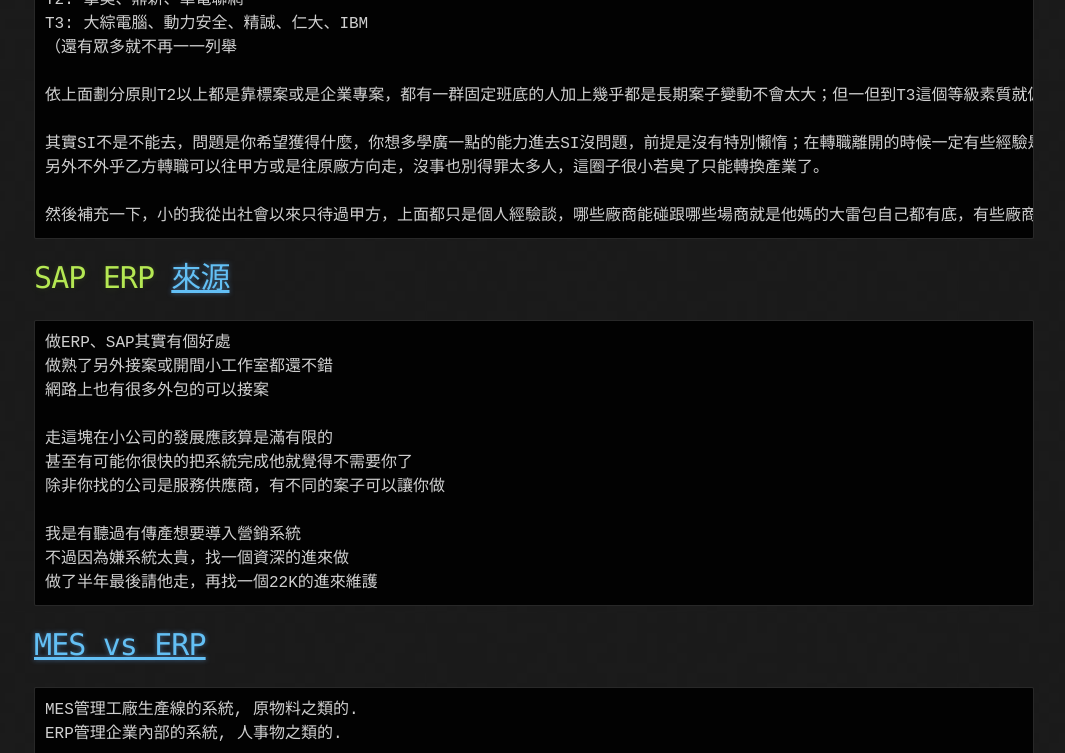
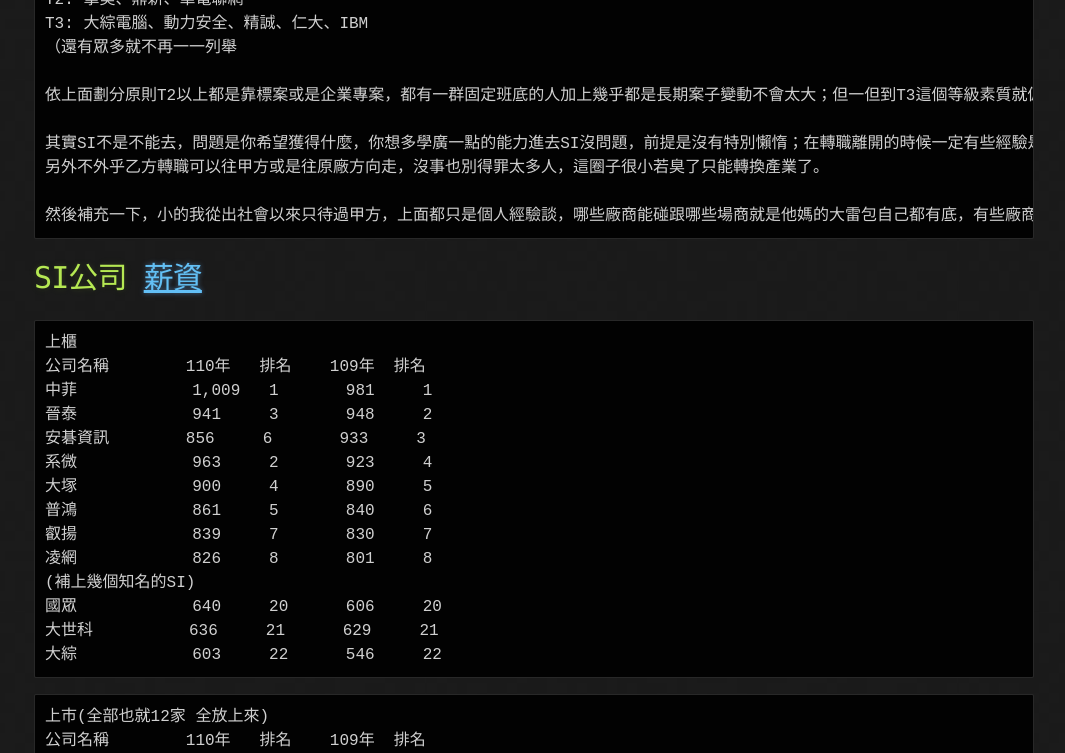
Before and after one commit to lepg5487/Stock_God, a Jekyll site: the page built from job.md, in a window 1280 px wide and 1400 px high, scrolled down 1516 px, cut to the strip 0-753 px from the top of the window. Shown: the whole strip, without its empty margins (106-1171 px from the left). Built offline with Jekyll 4.4.1, drawn with Linux system fonts in a browser that asks for light colours; our own code applies the rules of GitHub Pages for plain Markdown files; some of the changed text lies outside the part shown.

Commit message:
Update job.md

````diff
--- a/job.md
+++ b/job.md
@@ -65,6 +65,40 @@
 然後補充一下，小的我從出社會以來只待過甲方，上面都只是個人經驗談，哪些廠商能碰跟哪些場商就是他媽的大雷包自己都有底，有些廠商好配合其中很大的因數是乙方願意以專案方式去學習與執行一些比較新興的技術，甲方長期計畫與規劃那乙方出人力執行與維護，這只是個共生環境。
 ```
 
+# SI公司 [薪資](https://www.ptt.cc/bbs/MIS/M.1661879209.A.D02.html)
+```
+上櫃
+公司名稱        110年   排名    109年  排名
+中菲            1,009   1       981     1
+晉泰            941     3       948     2
+安碁資訊        856     6       933     3
+系微            963     2       923     4
+大塚            900     4       890     5
+普鴻            861     5       840     6
+叡揚            839     7       830     7
+凌網            826     8       801     8
+(補上幾個知名的SI)
+國眾            640     20      606     20
+大世科          636     21      629     21
+大綜            603     22      546     22
+```
+```
+上市(全部也就12家 全放上來)
+公司名稱        110年   排名    109年  排名
+資通            1,078   2       1,025   1
+訊連            1,125   1       1,010   2
+一零四          1,026   3       972     3
+關貿            955     4       952     4
+敦陽科          932     5       891     5
+零壹            849     6       830     6
+精誠            787     9       781     7
+凌群            811     7       778     8
+聚碩            788     8       763     9
+三商電          692     10      662     10
+傳奇            650     11      648     11
+華經            595     12      605     12
+```
+
 # SAP ERP [來源](https://www.dcard.tw/f/job/p/233111844)
 ```
 做ERP、SAP其實有個好處
````
